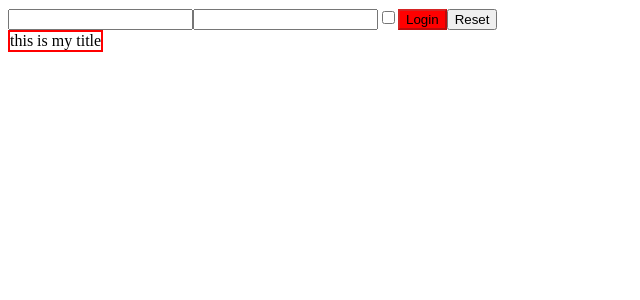
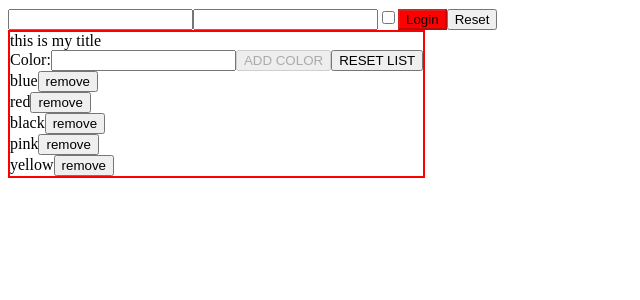
Before and after one commit to stefaniazocco/react-exercises, a React (Create React App) app: page / in a window 1280 px wide. Shown: the top 300 px of the page, without its empty margins (0-640 px from the left). Built offline with nearby package versions, Linux system fonts and the light colour scheme.

Commit message:
add render props

```diff
--- a/src/App.js
+++ b/src/App.js
@@ -1,15 +1,28 @@
 import React from "react"
 import { Login } from "./Login"
 import { Container } from "./Container"
+import { TodoList } from "./TodoList"
 
 
 export class App extends React.Component{
+
     render() {
         return  <div>
                     <Login />
                     <Container title="this is my title">
+                        <TodoList render = { (items, removeItem) => {
+                            return (
+                                items.map((todo, index) => (
+                                    <div key={index}>
+                                        {todo}
+                                        <button key= {index} onClick={() => {removeItem(todo)}}>remove</button>
+                                    </div>
+                                ))
+                            )
+                            }
+                        } />
+                    </Container>
 
-                    </Container>
                 </div>
     }
 }
--- a/src/Container.js
+++ b/src/Container.js
@@ -2,6 +2,7 @@ export function Container(props){
     return (
         <div className="container">
             <div>{props.title}</div>
+            {props.children}
         </div>
     )
 }
--- a/src/TodoList.js
+++ b/src/TodoList.js
@@ -38,12 +38,12 @@ export class TodoList extends React.Component{
             items: []
         })
     }
-    removeItem = (index) => {
-        //console.log(event)
-        let newArray = [...this.state.items]
-        newArray.splice(index, 1)
-        this.setState({
-            items : newArray
+    removeItem = (color) => {
+        this.setState((state) => {
+            return {
+                items: state.color = state.items.filter((item) => { return item !== color })
+            }
+
         })
     }
 
@@ -61,14 +61,10 @@ export class TodoList extends React.Component{
                 <button onClick={this.handleFormSubmit} disabled={!this.state.newitem}>ADD COLOR</button>
                 <button onClick={this.handleListReset}>RESET LIST</button>
 
-                <ul>
-                    {this.state.items.map((todo, index) => (
-                        <li key={index}>
-                            {todo}
-                            <button key= {index} onClick={this.removeItem.bind(this, index)}>remove</button>
-                        </li>
-                    ))}
-                </ul>
+
+                <div>
+                    {this.props.render(this.state.items, this.removeItem)}
+                </div>
             </div>
         )
     }
```
